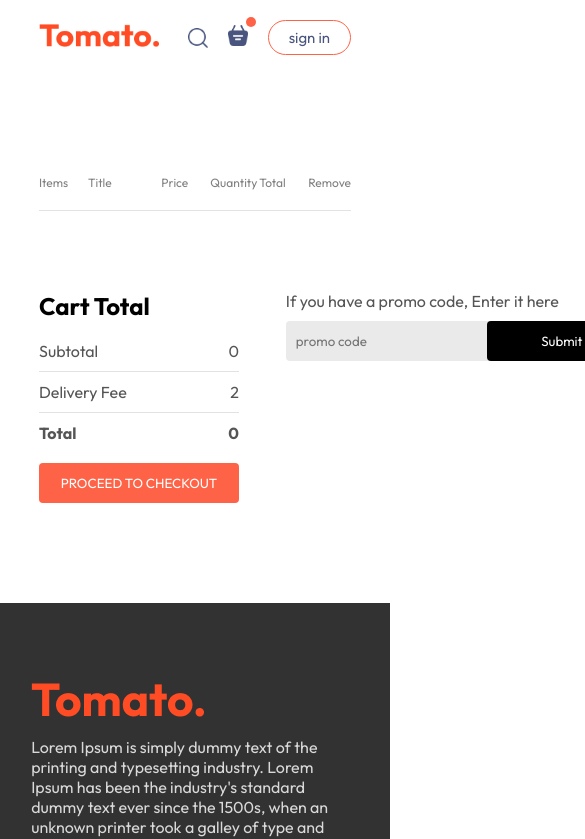
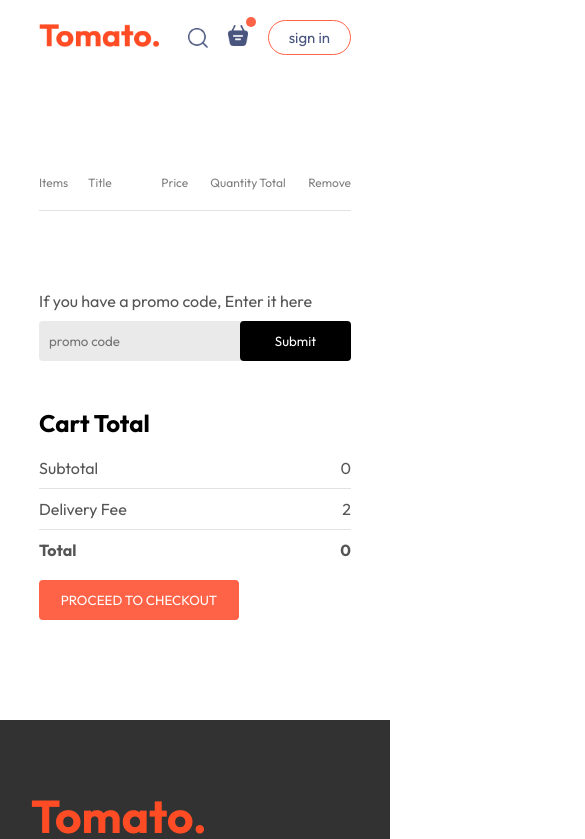
Before and after one commit to alexngumbau/food-del, a React (Vite) app in the folder frontend/: page /cart in a window 390 px wide. Shown: the top 839 px of the page, 585 px wide, since content can reach past the window. Built offline with nearby package versions, Linux system fonts and the light colour scheme.

Commit message:
made the cart responsive

```diff
--- a/frontend/src/pages/Cart/Cart.css
+++ b/frontend/src/pages/Cart/Cart.css
@@ -95,3 +95,13 @@
   color: white;
   border-radius: 4px;
 }
+
+@media (max-width:750px) {
+  .cart-bottom {
+    flex-direction: column-reverse;
+  }
+
+  .cart-promocode {
+    /* justify-content: start; */
+  }
+}
```
